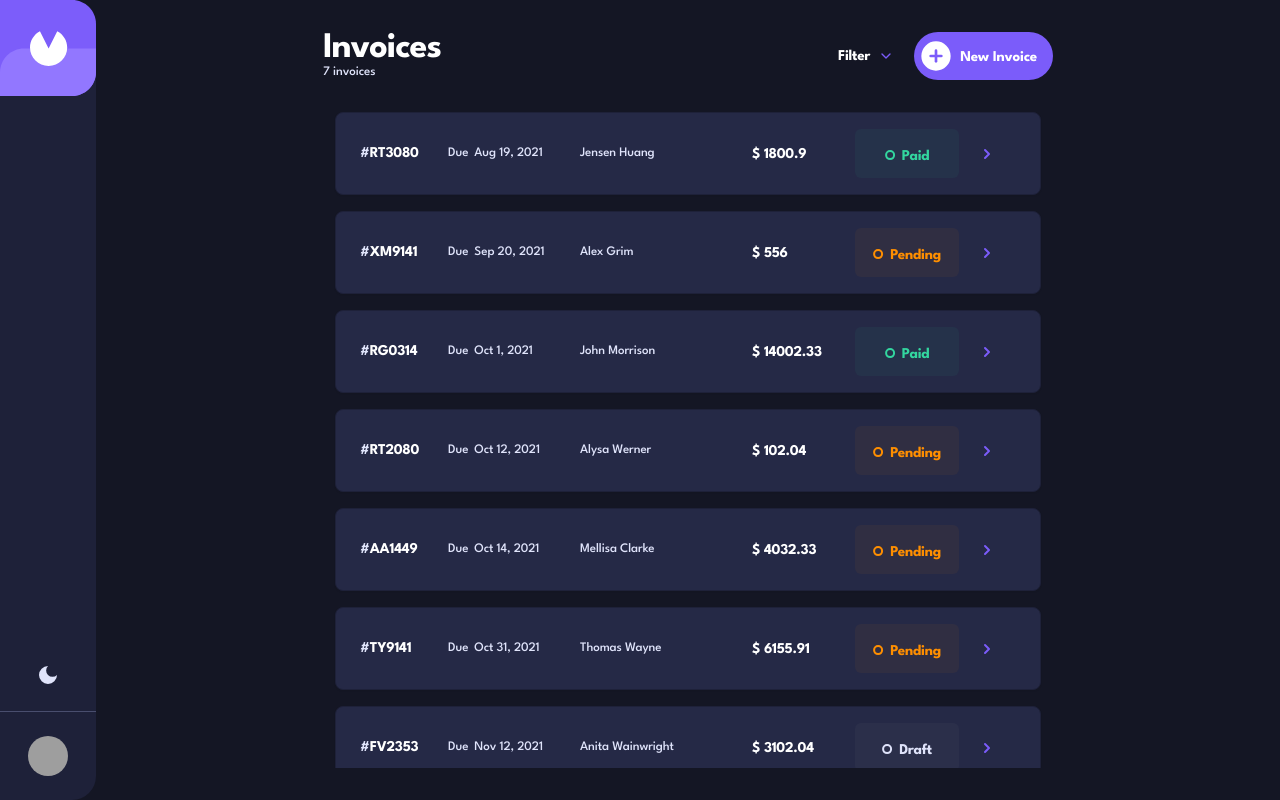
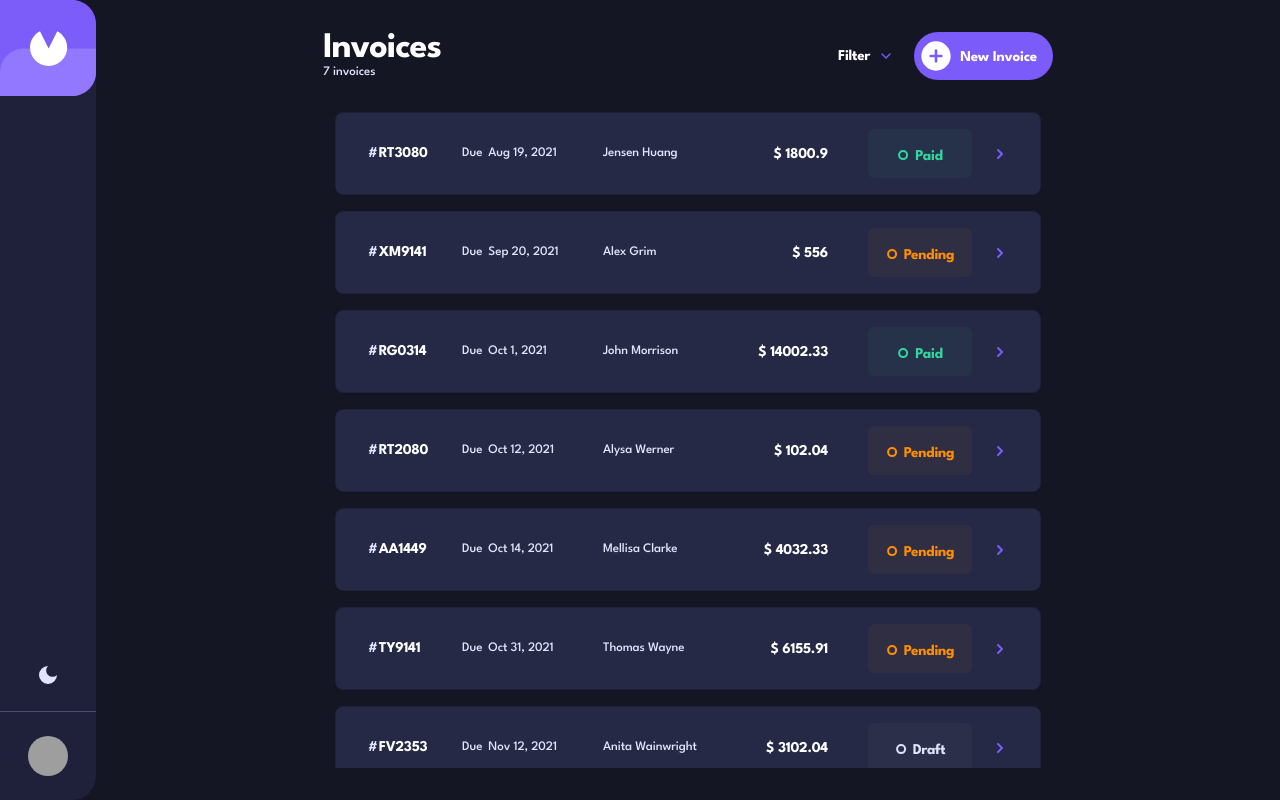
Before and after one commit to dev-anurag-singh/invoice-manager, a Next.js app: page /invoices in a window 1280 px wide. Built offline with nearby package versions, Linux system fonts and the light colour scheme; grey boxes are pictures that could not be loaded.

Commit message:
updated Invoice card grid layout

```diff
--- a/src/components/InvoiceCard.tsx
+++ b/src/components/InvoiceCard.tsx
@@ -19,11 +19,11 @@ function InvoiceCard({ invoice }: InvoiceCardProps) {
   return (
     <Link href={`/invoices/${invoice.id}`} className='block'>
       <Card className='hover:border-primary hover:shadow-md group transition-all'>
-        <CardContent className='pt-6 md:py-4'>
-          <div className='space-y-6 md:space-y-0 relative md:grid md:grid-cols-[4fr_3fr] md:items-center md:gap-10'>
+        <CardContent className='pt-6 md:py-4 lg:px-8'>
+          <div className='space-y-6 md:space-y-0 relative md:grid md:grid-cols-[1fr_16.5rem] md:items-center '>
             <div className='flex justify-between md:grid md:grid-cols-[2fr_3fr_3fr]'>
               <div className='text-sm'>
-                <span className=''>#</span>
+                <span className='mr-[1px]'>#</span>
                 <span className='text-foreground'>{invoice.id}</span>
               </div>
               <div className='absolute md:static bottom-8 left-0 text-xs space-x-[6px]'>
@@ -34,10 +34,12 @@ function InvoiceCard({ invoice }: InvoiceCardProps) {
                 <p className='text-xs'>{invoice.clientName}</p>
               </div>
             </div>
-            <div className='flex justify-between items-end md:items-center md:grid md:grid-cols-[2fr_2fr_1fr] md:gap-3'>
-              <p className='text-md text-foreground'>$ {invoice.total}</p>
+            <div className='flex justify-between items-end md:items-center md:grid md:grid-cols-[1fr_6.5rem_1rem] md:gap-5'>
+              <p className='text-md text-foreground md:text-right pr-5'>
+                $ {invoice.total}
+              </p>
               <InvoiceStatus status={invoice.status} />
-              <div className='hidden md:block cursor-pointer pl-2'>
+              <div className='hidden md:block'>
                 <ChevronRight className='h-4 w-4 stroke-[3px] group-hover:translate-x-1 stroke-primary transition-transform' />
               </div>
             </div>
```
